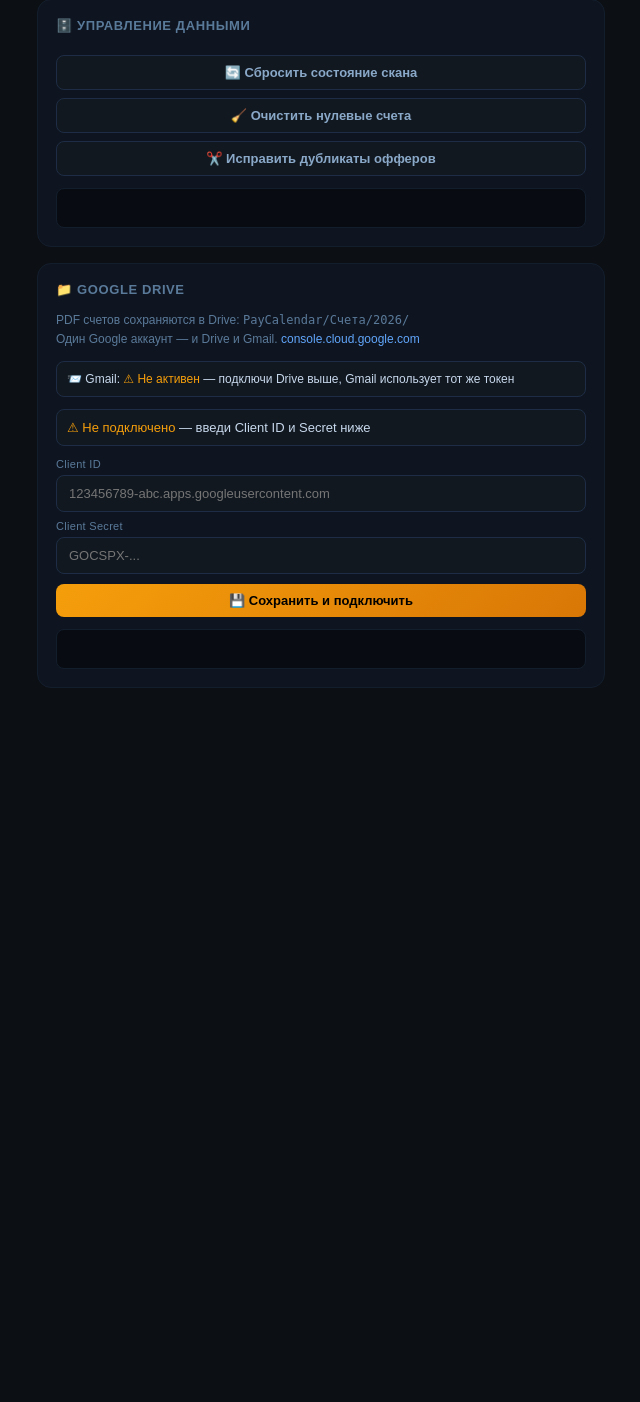
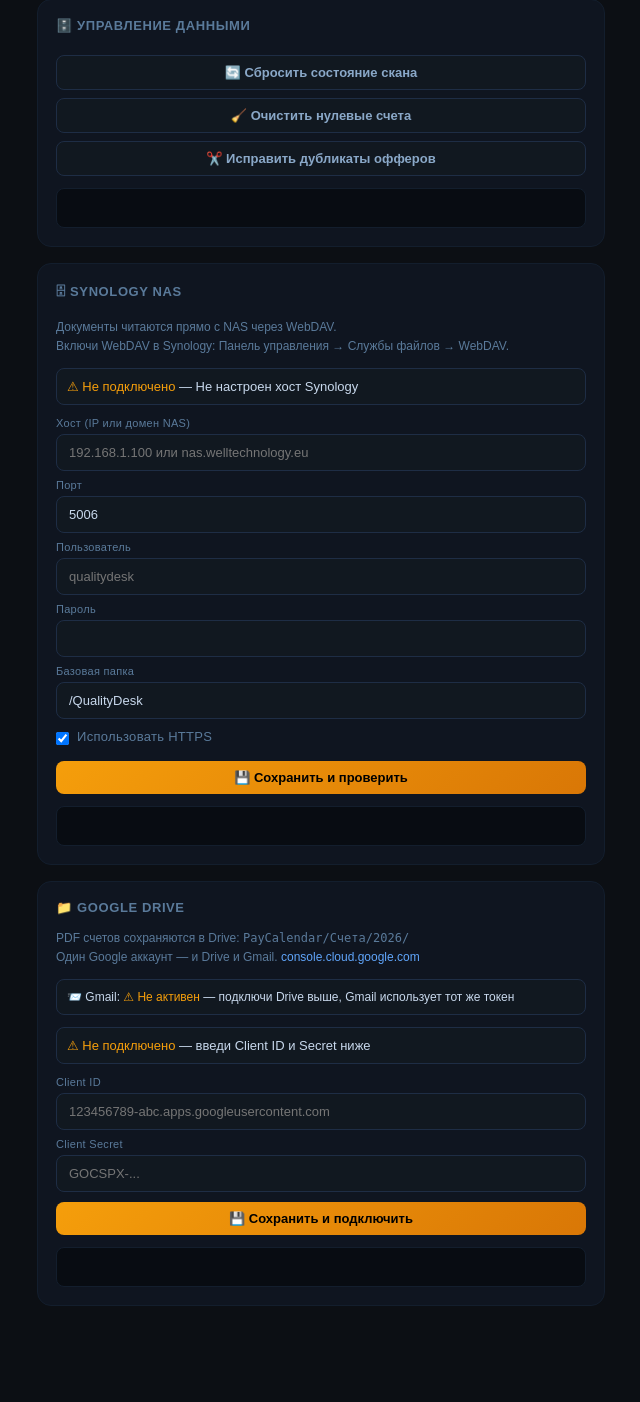
Before and after one commit to alexkitpl1/paycalendar, a Flask app: page /keys in a window 1280 px wide. Shown: the part 1183-2585 px from the top of the page, without its empty margins (319-959 px from the left). Before the commit the page ends 1871 px from the top, so only its background shows below. Run offline with Flask 3, Linux system fonts and the light colour scheme; parts of the project's set-up code (start-up, migrations or seed data) failed here and were passed over.

Commit message:
Google Drive = primary PDF storage, Synology WebDAV integration, no Volume for files

```diff
--- a/app.py
+++ b/app.py
@@ -752,36 +752,63 @@ _PDF_DIR = _DATA_DIR / "pdfs"
 _PDF_DIR.mkdir(parents=True, exist_ok=True)
 
 
-def save_pdf(inv_id: str, pdf_bytes: bytes, filename: str = "", invoice_date: str = None, is_offer: bool = False) -> Path:
-    """Save PDF to local Volume + upload to Google Drive. Returns local path."""
-    _PDF_DIR.mkdir(parents=True, exist_ok=True)
+def save_pdf(inv_id: str, pdf_bytes: bytes, filename: str = "", invoice_date: str = None, is_offer: bool = False) -> str | None:
+    """
+    PRIMARY: Upload PDF to Google Drive.
+    FALLBACK: Save locally to Volume if Drive not connected.
+    Returns: gdrive webViewLink (primary) or local path str (fallback).
+    """
     safe_id = re.sub(r"[^a-zA-Z0-9_-]", "_", inv_id)[:80]
-    path = _PDF_DIR / f"{safe_id}.pdf"
-    path.write_bytes(pdf_bytes)
-    log.info(f"PDF saved: {path.name} ({len(pdf_bytes)//1024}KB)")
-
-    # Upload to Google Drive (non-blocking best-effort)
-    try:
-        clean_name = re.sub(r"[^a-zA-Z0-9._\-]", "_", filename or inv_id)[:80]
-        if not clean_name.endswith(".pdf"):
-            clean_name += ".pdf"
+    clean_name = re.sub(r"[^a-zA-Z0-9._-]", "_", filename or inv_id)[:80]
+    if not clean_name.endswith(".pdf"):
+        clean_name += ".pdf"
+
+    # ── Try Google Drive first (primary storage) ──────────────────────────
+    try:
         gdrive_result = gdrive_upload_pdf(pdf_bytes, clean_name, invoice_date, is_offer=is_offer)
         if gdrive_result:
-            # Store Drive link for quick access
-            _link_file = _PDF_DIR / f"{safe_id}.gdrive"
-            _link_file.write_text(gdrive_result.get("webViewLink",""), encoding="utf-8")
-            log.info(f"GDrive: {clean_name} → {gdrive_result.get('id','')[:20]}")
-    except Exception as _ge:
-        log.debug(f"GDrive upload skipped: {_ge}")
-
-    return path
+            link = gdrive_result.get("webViewLink", "")
+            file_id = gdrive_result.get("id", "")
+            # Cache the link locally (tiny text file, not the PDF)
+            _PDF_DIR.mkdir(parents=True, exist_ok=True)
+            (_PDF_DIR / f"{safe_id}.gdrive").write_text(link, encoding="utf-8")
+            (_PDF_DIR / f"{safe_id}.gdrive_id").write_text(file_id, encoding="utf-8")
+            log.info(f"PDF → GDrive: {clean_name} ({len(pdf_bytes)//1024}KB)")
+            return link
+    except Exception as ex:
+        log.warning(f"GDrive upload failed, using local fallback: {ex}")
+
+    # ── Fallback: local Volume storage ────────────────────────────────────
+    try:
+        _PDF_DIR.mkdir(parents=True, exist_ok=True)
+        path = _PDF_DIR / f"{safe_id}.pdf"
+        path.write_bytes(pdf_bytes)
+        log.info(f"PDF → local fallback: {path.name} ({len(pdf_bytes)//1024}KB)")
+        return str(path)
+    except Exception as ex:
+        log.error(f"PDF save failed entirely: {ex}")
+        return None
 
 
 def get_pdf_path(inv_id: str) -> Path | None:
-    """Get path to stored PDF for invoice. None if not found."""
+    """Get local path to PDF (fallback storage). None if only in Drive."""
     safe_id = re.sub(r"[^a-zA-Z0-9_-]", "_", inv_id)[:80]
     path = _PDF_DIR / f"{safe_id}.pdf"
     return path if path.exists() else None
+
+def has_pdf(inv_id: str) -> bool:
+    """True if PDF exists in Drive OR locally."""
+    safe_id = re.sub(r"[^a-zA-Z0-9_-]", "_", inv_id)[:80]
+    return (
+        (_PDF_DIR / f"{safe_id}.gdrive").exists() or
+        (_PDF_DIR / f"{safe_id}.pdf").exists()
+    )
+
+def get_gdrive_id(inv_id: str) -> str:
+    """Get Google Drive file ID for downloading."""
+    safe_id = re.sub(r"[^a-zA-Z0-9_-]", "_", inv_id)[:80]
+    id_file = _PDF_DIR / f"{safe_id}.gdrive_id"
+    return id_file.read_text(encoding="utf-8").strip() if id_file.exists() else ""
 
 def get_gdrive_link(inv_id: str) -> str:
     """Get Google Drive view link for invoice PDF. Empty string if not uploaded."""
@@ -2699,13 +2726,11 @@ def api_get_invoices():
         inv_id = inv.get("id","")
         if inv_id:
             # Check local PDF
-            path = get_pdf_path(inv_id)
-            if path:
-                inv["has_pdf"] = True
-                if not inv.get("pdf_filename"):
-                    inv["pdf_filename"] = path.name
-            else:
-                inv["has_pdf"] = False
+            inv["has_pdf"] = has_pdf(inv_id)
+            if not inv.get("gdrive_link"):
+                gdrive = get_gdrive_link(inv_id)
+                if gdrive:
+                    inv["gdrive_link"] = gdrive
             # Check Drive link
             gdrive = get_gdrive_link(inv_id)
             if gdrive:
@@ -3141,157 +3166,46 @@ def api_reset_scan():
 
 @app.route("/api/invoice/<inv_id>/pdf")
 def api_serve_pdf(inv_id):
-    """Serve stored PDF for an invoice."""
-    path = get_pdf_path(inv_id)
-    if not path:
-        return jsonify({"error":"PDF не найден"}), 404
-    invs = load_invoices()
-    inv  = next((i for i in invs if i.get("id") == inv_id), {})
-    filename = inv.get("pdf_filename","invoice.pdf")
-    return send_from_directory(str(_PDF_DIR), path.name,
-                               mimetype="application/pdf",
-                               as_attachment=False,
-                               download_name=filename)
-
-@app.route("/api/invoice/<inv_id>/pdf-info")
-def api_pdf_info(inv_id):
-    """Check if PDF exists for invoice."""
-    path = get_pdf_path(inv_id)
-    gdrive = get_gdrive_link(inv_id)
-    return jsonify({
-        "has_pdf":      path is not None,
-        "size":         path.stat().st_size if path else 0,
-        "name":         path.name if path else None,
-        "gdrive_link":  gdrive,
-        "has_gdrive":   bool(gdrive),
-    })
-
-@app.route("/api/invoice/<inv_id>/gdrive-link")
-def api_gdrive_link(inv_id):
-    """Redirect to Google Drive file or return link."""
-    link = get_gdrive_link(inv_id)
-    if link:
-        from flask import redirect as _redirect
-        return _redirect(link)
-    # Try to get from invoice data
-    invs = load_invoices()
-    inv = next((i for i in invs if i.get("id") == inv_id), None)
-    if inv and inv.get("gdrive_link"):
-        return _redirect(inv["gdrive_link"])
-    return jsonify({"error": "Google Drive ссылка не найдена"}), 404
-
-@app.route("/api/pdfs/stats")
-def api_pdfs_stats():
-    return jsonify({
-        "count": pdf_count(),
-        "dir": str(_PDF_DIR),
-        "total_mb": round(sum(f.stat().st_size for f in _PDF_DIR.glob("*.pdf")) / 1024/1024, 2)
-             if _PDF_DIR.exists() else 0
-    })
-
-@app.route("/api/test-scan")
-def api_test_scan():
-    """Fast diagnostic: config + DoH DNS + IMAP + Gemini."""
-    import threading as _thr, imaplib as _il, ssl as _ssl2
-    r = {"config": {}, "imap": {}, "gemini": {}, "emails": [], "candidates": []}
-
-    # Config
-    reload_config()
-    r["config"] = {
-        "email":    EMAIL_ADDR,
-        "password": bool(EMAIL_PASS and len(EMAIL_PASS) > 3),
-        "imap":     f"{IMAP_HOST}:{IMAP_PORT}",
-        "provider": _active_provider() or "keyword-only",
-        "gemini":   bool(GEMINI_KEY),
-    }
-
-    # IMAP in thread with 12s timeout
-    imap_r = {}
-    emails = []
-
-    def _imap():
+    """Serve PDF: local file → Drive download → Drive redirect."""
+    # 1. Try local file (fallback storage)
+    local_path = get_pdf_path(inv_id)
+    if local_path:
+        from flask import send_file as _sf
+        return _sf(str(local_path), mimetype="application/pdf",
+                   as_attachment=False,
+                   download_name=local_path.name)
+
+    # 2. Try downloading from Google Drive by file ID
+    gdrive_id = get_gdrive_id(inv_id)
+    if gdrive_id:
         try:
-            ip = _resolve_host_doh(IMAP_HOST)
-            imap_r["doh_ip"] = ip
-            imap_r["doh_ok"] = ip != IMAP_HOST
-
-            alt = ["imap.zone.eu", IMAP_HOST, "mail.zone.ee"]
-            mail_conn, used_host = _try_imap_connect(alt, IMAP_PORT, EMAIL_ADDR, EMAIL_PASS)
-            if not mail_conn:
-                raise Exception("Все IMAP хосты недоступны")
-            imap_r["connected_via"] = used_host
-            mail = mail_conn
-            mail.select("INBOX")
-            _, data = mail.search(None, "ALL")
-            ids = data[0].split()
-            imap_r["total"] = len(ids)
-            imap_r["ok"] = True
-
-            for uid in reversed(ids[-15:]):
-                try:
-                    _, d = mail.fetch(uid, "(BODY[HEADER.FIELDS (SUBJECT FROM DATE)])")
-                    if not d or not d[0]: continue
-                    raw = d[0][1].decode("utf-8", errors="replace")
-                    subj = frm = dt = ""
-                    for line in raw.split("\n"):
-                        ll = line.lower()
-                        if ll.startswith("subject:"):
-                            _s = line[8:].strip()
-                            try:
-                                import email.header as _eh2
-                                _parts = _eh2.decode_header(_s)
-                                subj = "".join(
-                                    (p.decode(enc or "utf-8", errors="replace") if isinstance(p,bytes) else p)
-                                    for p,enc in _parts
-                                )[:80]
-                            except Exception:
-                                subj = _s[:80]
-                        elif ll.startswith("from:"):   frm  = line[5:].strip()[:60]
-                        elif ll.startswith("date:"):   dt   = line[5:].strip()[:25]
-                    score = is_invoice_by_keywords(subj, "", frm, False)
-                    emails.append({"uid": uid.decode(), "subject": subj,
-                                   "from": frm, "date": dt,
-                                   "score": score, "invoice": score >= 50})
-                except Exception:
-                    pass
-            mail.logout()
+            from googleapiclient.http import MediaIoBaseDownload
+            import io as _io
+            svc = _get_gdrive_service()
+            if svc:
+                request = svc.files().get_media(fileId=gdrive_id)
+                buf = _io.BytesIO()
+                downloader = MediaIoBaseDownload(buf, request)
+                done = False
+                while not done:
+                    _, done = downloader.next_chunk()
+                buf.seek(0)
+                invs = load_invoices()
+                inv  = next((i for i in invs if i.get("id") == inv_id), {})
+                fname = inv.get("pdf_filename") or f"{inv_id}.pdf"
+                from flask import send_file as _sf
+                return _sf(buf, mimetype="application/pdf",
+                           as_attachment=False, download_name=fname)
         except Exception as ex:
-            imap_r["ok"] = False
-            imap_r["error"] = str(ex)[:150]
-
-    t = _thr.Thread(target=_imap, daemon=True)
-    t.start(); t.join(timeout=12)
-
-    r["imap"]       = imap_r if imap_r else {"ok": False, "error": "timeout"}
-    r["emails"]     = emails
-    r["candidates"] = [e for e in emails if e["invoice"]]
-
-    # Gemini quick test
-    try:
-        gr = requests.post(
-            f"https://generativelanguage.googleapis.com/v1beta/models/gemini-2.0-flash:generateContent?key={GEMINI_KEY}",
-            json={"contents": [{"parts": [{"text": "Reply OK"}]}],
-                  "generationConfig": {"maxOutputTokens": 20, "temperature": 0}},
-            timeout=10
-        )
-        r["gemini"] = {"status": gr.status_code, "ok": gr.status_code == 200}
-        if gr.status_code == 200:
-            pts = gr.json().get("candidates",[{}])[0].get("content",{}).get("parts",[])
-            r["gemini"]["reply"] = "".join(p.get("text","") for p in pts)[:50]
-        else:
-            r["gemini"]["error"] = gr.text[:100]
-    except Exception as ex:
-        r["gemini"] = {"ok": False, "error": str(ex)[:100]}
-
-    r["summary"] = {
-        "emails_checked": len(emails),
-        "invoices_found": len(r["candidates"]),
-        "imap_ok": r["imap"].get("ok", False),
-        "gemini_ok": r["gemini"].get("ok", False),
-    }
-    return jsonify(r)
-
-
+            log.warning(f"Drive download {inv_id}: {ex}")
+
+    # 3. Redirect to Drive view link
+    drive_link = get_gdrive_link(inv_id)
+    if drive_link:
+        from flask import redirect as _red
+        return _red(drive_link)
+
+    return jsonify({"error": "PDF не найден — не загружен в Drive"}), 404
 
 
 @app.route("/api/keys", methods=["GET"])
@@ -4165,6 +4079,206 @@ def scan_gmail(emit, from_date: str = None, to_date: str = None) -> list:
 
 
 
+
+# ═══════════════════════════════════════════════════════════════════════════════
+#  SYNOLOGY DRIVE INTEGRATION
+#  Reads documents from Synology NAS via WebDAV
+#  Config: config.ini → [synology] host/user/password/base_path
+# ═══════════════════════════════════════════════════════════════════════════════
+
+def _syn_cfg():
+    """Get Synology connection config."""
+    return {
+        "host":      c("synology","host","")      or os.environ.get("SYNOLOGY_HOST",""),
+        "user":      c("synology","user","")      or os.environ.get("SYNOLOGY_USER",""),
+        "password":  c("synology","password","")  or os.environ.get("SYNOLOGY_PASSWORD",""),
+        "base_path": c("synology","base_path","/QualityDesk") or "/QualityDesk",
+        "port":      int(c("synology","port","5006") or 5006),
+        "https":     c("synology","https","true").lower() == "true",
+    }
+
+def _syn_url(cfg: dict, path: str = "") -> str:
+    scheme = "https" if cfg["https"] else "http"
+    base = path.lstrip("/")
+    return f"{scheme}://{cfg['host']}:{cfg['port']}/webdav/{base}"
+
+def syn_list(path: str = "/") -> list:
+    """List files/folders on Synology via WebDAV PROPFIND."""
+    cfg = _syn_cfg()
+    if not cfg["host"]:
+        return []
+    try:
+        import xml.etree.ElementTree as ET
+        url = _syn_url(cfg, cfg["base_path"].rstrip("/") + "/" + path.lstrip("/"))
+        r = requests.request("PROPFIND", url,
+            auth=(cfg["user"], cfg["password"]),
+            headers={"Depth": "1", "Content-Type": "application/xml"},
+            data=b'''<?xml version="1.0"?><D:propfind xmlns:D="DAV:"><D:prop><D:displayname/><D:getcontentlength/><D:getlastmodified/><D:resourcetype/></D:prop></D:propfind>''',
+            verify=False, timeout=15)
+        if r.status_code not in (200, 207):
+            return []
+        ns = {"D": "DAV:"}
+        root = ET.fromstring(r.content)
+        items = []
+        for resp in root.findall("D:response", ns):
+            href = resp.findtext("D:href", "", ns)
+            name = resp.findtext(".//D:displayname", "", ns) or href.split("/")[-1]
+            is_dir = resp.find(".//D:collection", ns) is not None
+            size   = resp.findtext(".//D:getcontentlength", "0", ns)
+            mtime  = resp.findtext(".//D:getlastmodified", "", ns)
+            if name and name != path.split("/")[-1]:
+                items.append({
+                    "name":    name,
+                    "path":    href,
+                    "is_dir":  is_dir,
+                    "size":    int(size or 0),
+                    "mtime":   mtime,
+                    "ext":     name.rsplit(".",1)[-1].lower() if "." in name else "",
+                })
+        return sorted(items, key=lambda x: (not x["is_dir"], x["name"].lower()))
+    except Exception as ex:
+        log.warning(f"Synology list {path}: {ex}")
+        return []
+
+def syn_search(query: str, path: str = "/") -> list:
+    """Simple recursive search by filename on Synology."""
+    cfg = _syn_cfg()
+    if not cfg["host"] or not query:
+        return []
+    try:
+        results = []
+        q = query.lower()
+        def _recurse(p, depth=0):
+            if depth > 4: return
+            items = syn_list(p)
+            for item in items:
+                if q in item["name"].lower():
+                    results.append(item)
+                if item["is_dir"] and depth < 3:
+                    _recurse(item["path"], depth+1)
+                if len(results) >= 50: return
+        _recurse(path)
+        return results
+    except Exception as ex:
+        log.warning(f"Synology search: {ex}")
+        return []
+
+def syn_get_file(webdav_path: str) -> bytes | None:
+    """Download file from Synology."""
+    cfg = _syn_cfg()
+    if not cfg["host"]:
+        return None
+    try:
+        url = f"{'https' if cfg['https'] else 'http'}://{cfg['host']}:{cfg['port']}{webdav_path}"
+        r = requests.get(url, auth=(cfg["user"], cfg["password"]),
+                         verify=False, timeout=30)
+        if r.status_code == 200:
+            return r.content
+        return None
+    except Exception as ex:
+        log.warning(f"Synology get {webdav_path}: {ex}")
+        return None
+
+def syn_upload_file(webdav_path: str, data: bytes, filename: str) -> bool:
+    """Upload file to Synology."""
+    cfg = _syn_cfg()
+    if not cfg["host"]:
+        return False
+    try:
+        url = f"{'https' if cfg['https'] else 'http'}://{cfg['host']}:{cfg['port']}{webdav_path}/{filename}"
+        r = requests.put(url, data=data, auth=(cfg["user"], cfg["password"]),
+                         verify=False, timeout=30)
+        return r.status_code in (200, 201, 204)
+    except Exception as ex:
+        log.warning(f"Synology upload {filename}: {ex}")
+        return False
+
+def syn_status() -> dict:
+    """Check Synology connection."""
+    cfg = _syn_cfg()
+    if not cfg["host"]:
+        return {"ok": False, "connected": False, "error": "Не настроен хост Synology"}
+    try:
+        url = _syn_url(cfg, cfg["base_path"])
+        r = requests.request("PROPFIND", url,
+            auth=(cfg["user"], cfg["password"]),
+            headers={"Depth": "0"},
+            verify=False, timeout=10)
+        if r.status_code in (200, 207):
+            return {"ok": True, "connected": True, "host": cfg["host"],
+                    "base_path": cfg["base_path"]}
+        return {"ok": False, "connected": False, "error": f"HTTP {r.status_code}"}
+    except Exception as ex:
+        return {"ok": False, "connected": False, "error": str(ex)[:100]}
+
+
+
+# ── Synology Routes ───────────────────────────────────────────────────────────
+
+@app.route("/api/synology/status")
+def api_syn_status():
+    return jsonify(syn_status())
+
+@app.route("/api/synology/browse")
+def api_syn_browse():
+    """List folder contents on Synology."""
+    path = request.args.get("path", "/")
+    return jsonify({"ok": True, "items": syn_list(path), "path": path})
+
+@app.route("/api/synology/search")
+def api_syn_search():
+    """Search files on Synology by name."""
+    q    = request.args.get("q", "").strip()
+    path = request.args.get("path", "/")
+    if not q:
+        return jsonify({"ok": False, "error": "Введи поисковый запрос"})
+    return jsonify({"ok": True, "results": syn_search(q, path), "query": q})
+
+@app.route("/api/synology/file")
+def api_syn_file():
+    """Download/view file from Synology (proxy through server)."""
+    path = request.args.get("path", "")
+    if not path:
+        return jsonify({"error": "path required"}), 400
+    data = syn_get_file(path)
+    if not data:
+        return jsonify({"error": "Файл не найден на Synology"}), 404
+    ext  = path.rsplit(".", 1)[-1].lower() if "." in path else ""
+    mime = {"pdf": "application/pdf", "png": "image/png",
+            "jpg": "image/jpeg", "jpeg": "image/jpeg",
+            "docx": "application/vnd.openxmlformats-officedocument.wordprocessingml.document",
+            "xlsx": "application/vnd.openxmlformats-officedocument.spreadsheetml.sheet",
+    }.get(ext, "application/octet-stream")
+    from flask import Response
+    return Response(data, mimetype=mime,
+                    headers={"Content-Disposition": f"inline; filename={path.split('/')[-1]}"})
+
+@app.route("/api/synology/save-config", methods=["POST"])
+def api_syn_save_config():
+    """Save Synology connection settings."""
+    d = request.json or {}
+    for key in ["host", "user", "password", "base_path", "port", "https"]:
+        if key in d:
+            save_config_value("synology", key, str(d[key]))
+    return jsonify({"ok": True})
+
+@app.route("/api/synology/link-to-invoice", methods=["POST"])
+def api_syn_link_invoice():
+    """Link a Synology file to an invoice (save path reference)."""
+    d       = request.json or {}
+    inv_id  = d.get("inv_id", "")
+    syn_path = d.get("synology_path", "")
+    if not inv_id or not syn_path:
+        return jsonify({"ok": False, "error": "inv_id и synology_path обязательны"})
+    invs = load_invoices()
+    for inv in invs:
+        if inv.get("id") == inv_id:
+            inv["synology_path"] = syn_path
+            save_invoices(invs)
+            return jsonify({"ok": True})
+    return jsonify({"ok": False, "error": "Счёт не найден"}), 404
+
+
 _bg_started = False
 
 def _start_background():
--- a/templates/keys.html
+++ b/templates/keys.html
@@ -105,6 +105,36 @@ input:focus{border-color:#38bdf8}
   <div class="log" id="resetLog"></div>
 </div>
 
+
+
+<!-- SYNOLOGY -->
+<div class="card">
+  <div class="card-title">🗄 Synology NAS</div>
+  <div class="hint">Документы читаются прямо с NAS через WebDAV.<br>
+  Включи WebDAV в Synology: Панель управления → Службы файлов → WebDAV.</div>
+
+  <div id="syn-status" style="margin-bottom:12px;padding:10px;border-radius:8px;background:#111820;border:1px solid #1e2d45;font-size:13px">
+    <span style="color:#5a7a9a">Проверяю подключение...</span>
+  </div>
+
+  <label>Хост (IP или домен NAS)</label>
+  <input type="text" id="synHost" placeholder="192.168.1.100 или nas.welltechnology.eu" autocomplete="off">
+  <label style="margin-top:8px">Порт</label>
+  <input type="text" id="synPort" placeholder="5006 (HTTPS) или 5005 (HTTP)" value="5006" autocomplete="off">
+  <label style="margin-top:8px">Пользователь</label>
+  <input type="text" id="synUser" placeholder="qualitydesk" autocomplete="off">
+  <label style="margin-top:8px">Пароль</label>
+  <input type="password" id="synPass" autocomplete="new-password">
+  <label style="margin-top:8px">Базовая папка</label>
+  <input type="text" id="synBase" placeholder="/QualityDesk" value="/QualityDesk" autocomplete="off">
+  <div style="display:flex;align-items:center;gap:8px;margin-top:10px">
+    <input type="checkbox" id="synHttps" checked>
+    <label for="synHttps" style="font-size:13px;cursor:pointer">Использовать HTTPS</label>
+  </div>
+  <button class="btn btn1" style="margin-top:12px" onclick="saveSynConfig()">💾 Сохранить и проверить</button>
+
+  <div class="log" id="synLog"></div>
+</div>
 
 <!-- GOOGLE DRIVE -->
 <div class="card">
@@ -331,6 +361,43 @@ loadAccounts();
 loadImapStatus();
 loadGDriveStatus();
 
+async function loadSynStatus(){
+  try {
+    var r = await api('/api/synology/status?ts='+Date.now());
+    var el = document.getElementById('syn-status');
+    if(r.connected){
+      el.innerHTML = '<span style="color:#4ade80">✅ Подключено: '+esc(r.host)+''+esc(r.base_path)+'</span>';
+      el.style.borderColor='rgba(74,222,128,.3)';
+      // Pre-fill fields
+      var cfg = r;
+    } else {
+      el.innerHTML = '<span style="color:#f59e0b">⚠ Не подключено</span> — '+esc(r.error||'Введи настройки ниже');
+    }
+  } catch(e){ document.getElementById('syn-status').textContent='Ошибка: '+e.message; }
+}
+
+async function saveSynConfig(){
+  var host  = document.getElementById('synHost').value.trim();
+  var port  = document.getElementById('synPort').value.trim()||'5006';
+  var user  = document.getElementById('synUser').value.trim();
+  var pass  = document.getElementById('synPass').value;
+  var base  = document.getElementById('synBase').value.trim()||'/QualityDesk';
+  var https = document.getElementById('synHttps').checked;
+  if(!host||!user||!pass){ log('synLog','Заполни хост, пользователь и пароль','err'); return; }
+  try {
+    var r = await api('/api/synology/save-config',{host,port,user,password:pass,base_path:base,https:String(https)});
+    if(!r.ok){ log('synLog','❌ '+r.error,'err'); return; }
+    log('synLog','Настройки сохранены. Проверяю подключение...','info');
+    setTimeout(async function(){
+      await loadSynStatus();
+      var st = await api('/api/synology/status');
+      log('synLog', st.connected?'✅ Synology подключён: '+st.host:'❌ Ошибка: '+(st.error||'нет соединения'), st.connected?'ok':'err');
+    }, 500);
+  } catch(e){ log('synLog','❌ '+e.message,'err'); }
+}
+loadSynStatus();
+
+
 // Listen for OAuth popup message
 // Load Gmail status
 async function loadGmailStatus(){
```
